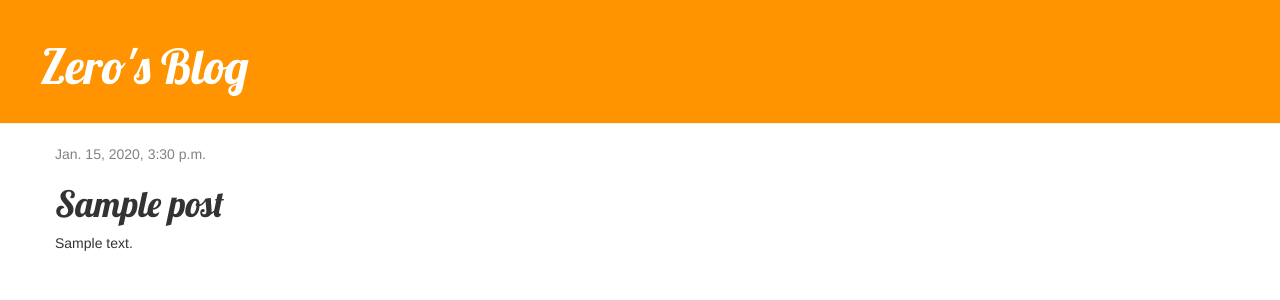
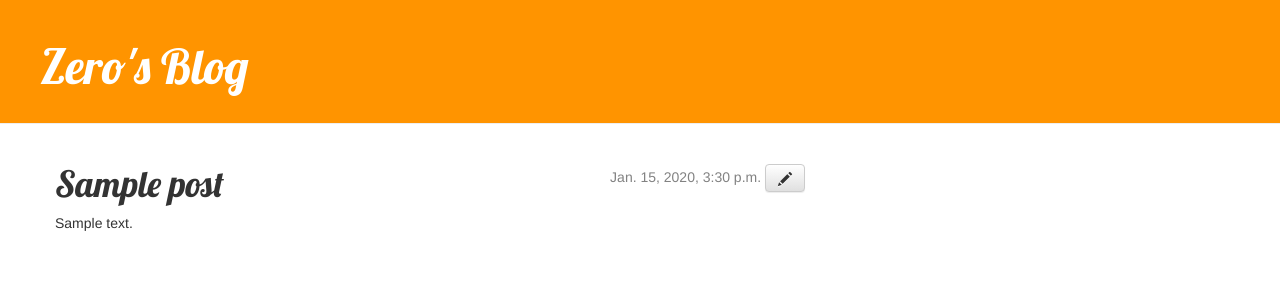
Before and after one commit to pankajanand26/my-first-blog, a Django app: page /post/1/ in a window 1280 px wide. Shown: the top 300 px of the page. Run offline with Django 3.2, Linux system fonts and the light colour scheme; tables that the repository leaves empty hold one stand-in row (values such as "Sample post"); some libraries are stand-ins or nearby versions.

Commit message:
Added views to create/edit blog post inside the site. -- 2

```diff
--- a/blog/templates/blog/post_detail.html
+++ b/blog/templates/blog/post_detail.html
@@ -2,10 +2,10 @@
 
 <div class="post">
   {% if post.published_date %}
-  <div class="date">
-    {{ post.published_date }}
+  <div class="save">
+    <span class="date">{{ post.published_date }}</span>
+    <a class="btn btn-default" href="{% url 'post_edit' pk=post.pk %}"><span class="glyphicon glyphicon-pencil"></span></a> {% endif %}
   </div>
-  {% endif %}
   <h1>{{ post.title }}</h1>
   <p>{{ post.text|linebreaksbr }}</p>
 </div>
--- a/blog/urls.py
+++ b/blog/urls.py
@@ -5,4 +5,5 @@ urlpatterns = [
     url(r'^$', views.post_list, name='post_list'),
     url(r'^post/(?P<pk>\d+)/$', views.post_detail, name='post_detail'),
     url(r'^post/new/$', views.post_new, name='post_new'),
+    url(r'^post/(?P<pk>\d+)/edit/$', views.post_edit, name='post_edit'),
 ]
--- a/blog/views.py
+++ b/blog/views.py
@@ -27,3 +27,18 @@ def post_new(request):
     else:
         form = PostForm()
         return(render(request, 'blog/post_edit.html', {'form': form}))
+
+
+def post_edit(request, pk):
+    post = get_object_or_404(Post, pk=pk)
+    if request.method == "POST":
+        form = PostForm(request.POST, instance=post)
+        if form.is_valid():
+            post = form.save(commit=False)
+            post.author = request.user
+            post.published_date = timezone.now()
+            post.save()
+            return redirect('post_detail', pk=post.pk)
+    else:
+        form = PostForm(instance=post)
+    return render(request, 'blog/post_edit.html', {'form': form})
```
